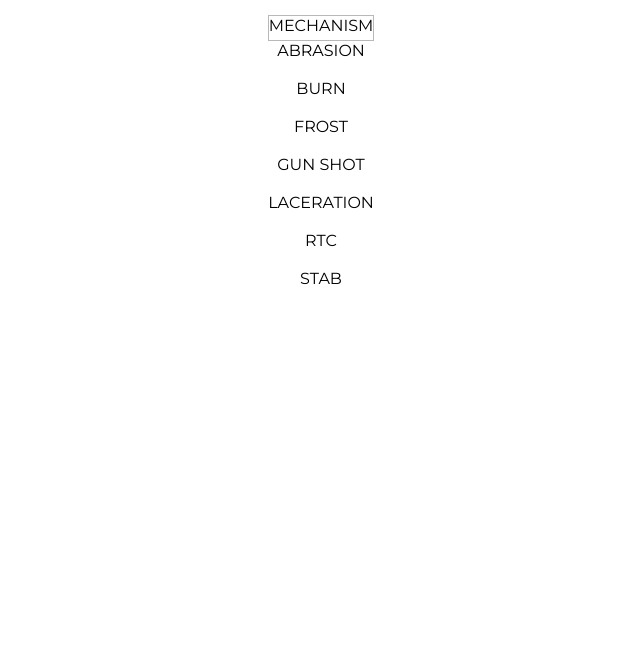
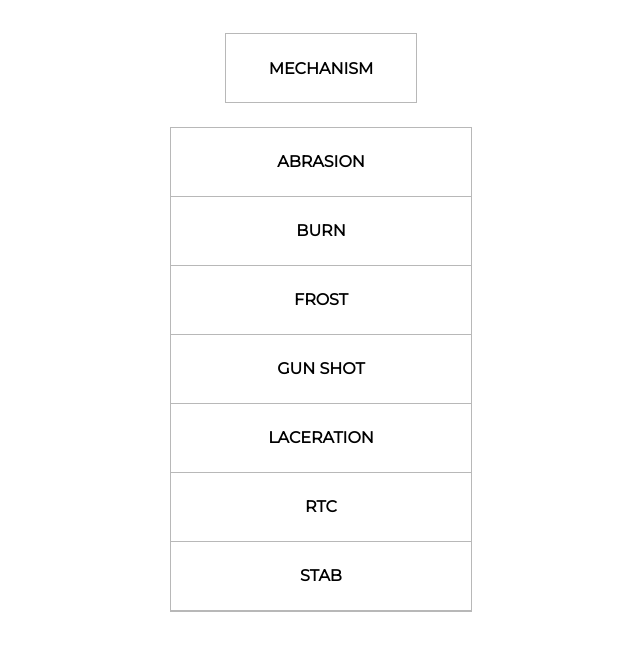
Before and after one commit to mfusillo/coding-exercise, a React (Create React App) app: page / in a window 1280 px wide. Both pictures are taken after a click on the element 640 px from the left and 25 px from the top of the page. Shown: the top 650 px of the page, without its empty margins (319-959 px from the left). Built offline with nearby package versions, Linux system fonts and the light colour scheme; the HTML template or start-up script is replaced by a standard one.

Commit message:
css generally complete, still to refactor

```diff
--- a/src/components/SelectedValue.js
+++ b/src/components/SelectedValue.js
@@ -17,10 +17,10 @@ const SelectedValue = ({options, isSelecting, setIsSelecting}) => {
 
   return (
     <section className="selected-values">
-      <div onClick={() => setIsSelecting(!isSelecting)}>
+      <div className="values" onClick={() => setIsSelecting(!isSelecting)}>
         {optionsSelected}
       </div>
-      {optionsSelected.every(option => option === undefined) ? '' : <div>Mechanism of Injury</div>}
+      {optionsSelected.every(option => option === undefined) ? '' : <div className="subtitle">Mechanism of Injury</div>}
     </section>
   )
 }
--- a/src/components/Selector.js
+++ b/src/components/Selector.js
@@ -22,7 +22,7 @@ const Selector = ({options, setOptions, selection, setSelection}) => {
     return (
       <Fragment key={id}>
         <input type="checkbox" id={value} value={value} checked={isChecked} onChange={handleSelection}/>
-        <label htmlFor={value}>{value}</label><br/>
+        <label htmlFor={value}>{value}</label>
       </Fragment>
     )
   })
--- a/src/css/App.css
+++ b/src/css/App.css
@@ -1,8 +1,17 @@
-/* section {
-  display: grid;
-  grid-template-rows: 32% auto;
-} */
-
 * {
   font-family: 'Montserrat', sans-serif;
+  text-align: center;
 }
+
+section {
+  display: inline-block;
+}
+
+div {
+
+  padding-left: 10px;
+  padding-right: 10px;
+  padding-top: 10px;
+  min-width: 170px;
+  font-weight: bold;
+}
--- a/src/css/SelectedValue.css
+++ b/src/css/SelectedValue.css
@@ -1,19 +1,36 @@
 section.selected-values {
-  place-self: center;
+  /* text-align: center;
+  place-self: center; */
   margin-top: 15px;
-  display: grid;
-  grid-template-rows: 1fr auto;
-  gap: 5px;
+  /* display: grid;
+  grid-template-rows: 1fr auto;  */
   border: 1px solid #b8b8b8;
+  min-height: 68px;
+  background-color: #149dd9;
+  color: white;
 }
 
-div {
-  place-self: center;
+div.subtitle {
+  padding-bottom: 10px;
+  font-weight: normal;
 }
 
-div:empty:before {
+
+div.values:empty:before {
   content: 'MECHANISM';
-  color:black
+  color: black;
+  width: 190px;
+  height: 43px;
+  position: absolute;
+  margin: auto;
+  margin-top: 34px;
+  padding-top: 25px;
+  top: 0;
+  bottom: 0;
+  left: 0;
+  right: 0;
+  text-align: center;
+  background-color: white;
 }
 
 div:focus::before {
--- a/src/css/Selector.css
+++ b/src/css/Selector.css
@@ -1,15 +1,23 @@
 form {
-  place-self: center;
+  text-align: center;
   display: flex;
   flex-direction: column;
+  color: black;
+  border: 1px solid #b8b8b8;
+  width: 300px;
+  margin-top: 20px;
+
 }
 
 label {
-  align-self: center;
+  border-bottom: 1px solid #b8b8b8;
+  height: 68px;
+  line-height: 68px;
 }
 
 input:checked + label {
-  background-color: blue;
+  background-color: #149dd9;
+  color: white;
 }
 
 input[type="checkbox"] {
```
